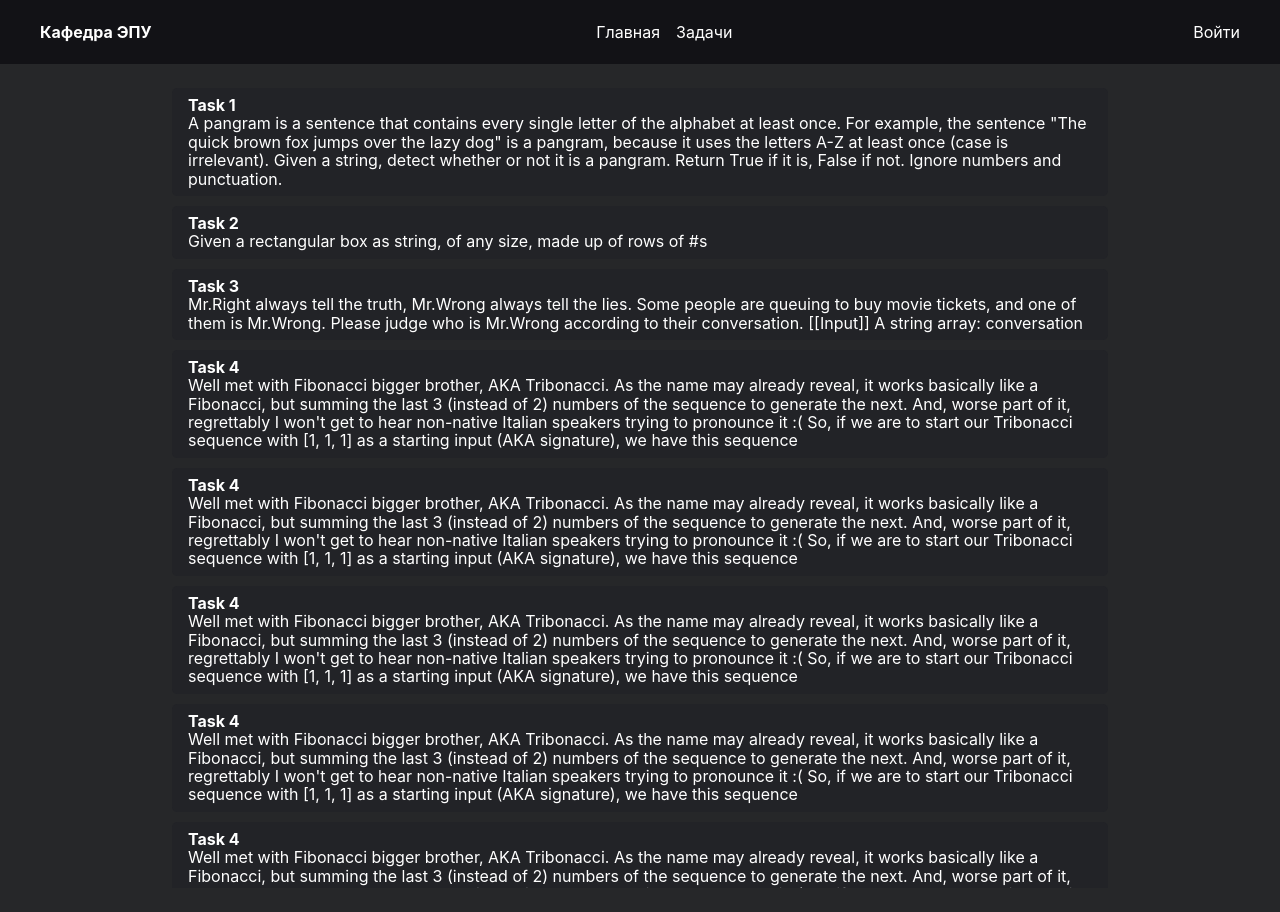
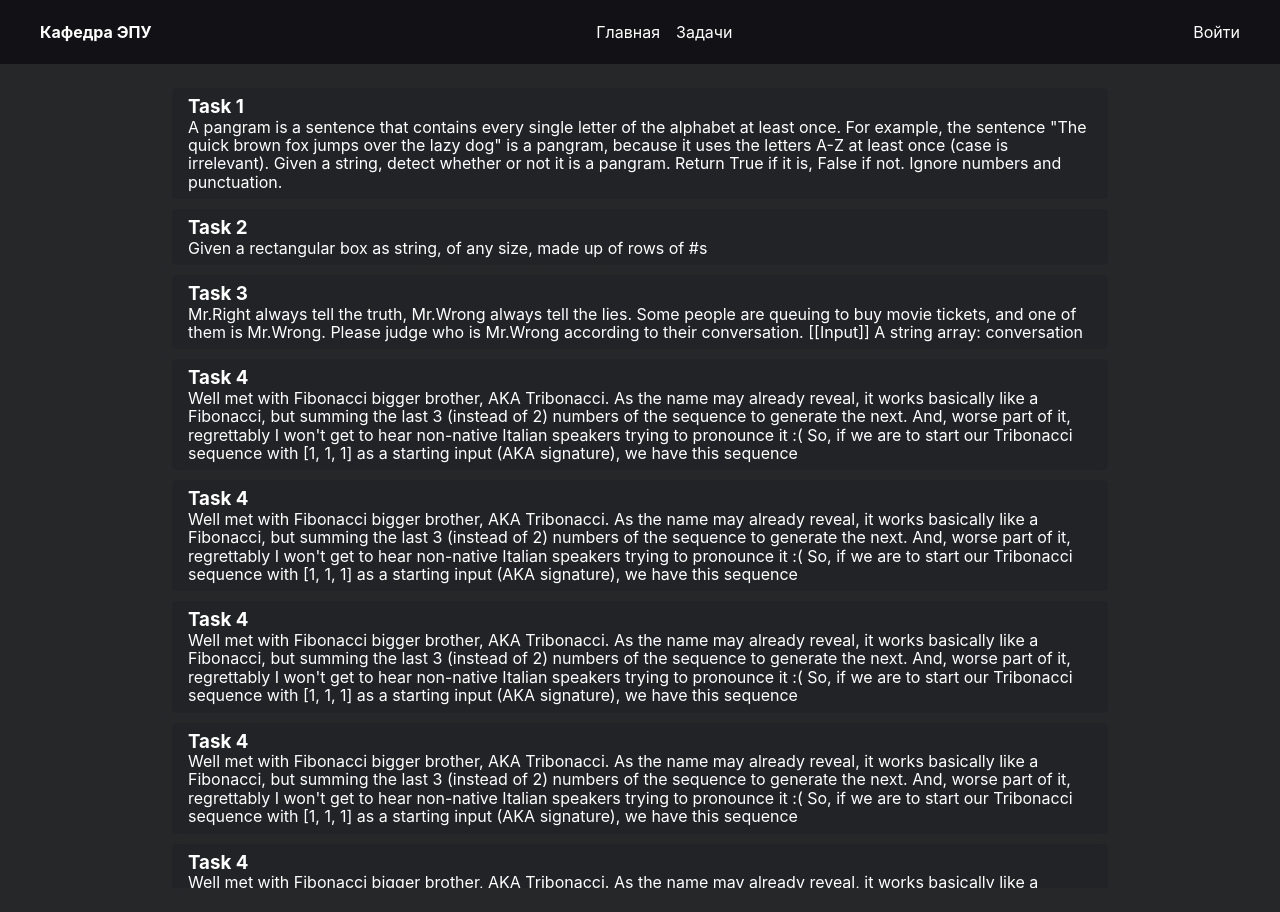
Before and after one commit to malilfrend/VKR, a React (Create React App) app: page /tasks in a window 1280 px wide. Built offline with nearby package versions, Linux system fonts and the light colour scheme.

Commit message:
change h4 to h3 in TackCard

```diff
--- a/src/core/TasksPage/TaskCard/TaskCard.tsx
+++ b/src/core/TasksPage/TaskCard/TaskCard.tsx
@@ -7,7 +7,7 @@ export const TaskCard: React.FC<TTask & { setCurrentTask: (id: number) => void }
   ({ setCurrentTask, title, description, id }) => {
     return (
       <NavLink to={`/task/${id}`} className={s.wrapper} onClick={() => setCurrentTask(id)}>
-        <h4>{title}</h4>
+        <h3>{title}</h3>
         <p>{description}</p>
       </NavLink>
     );
```
